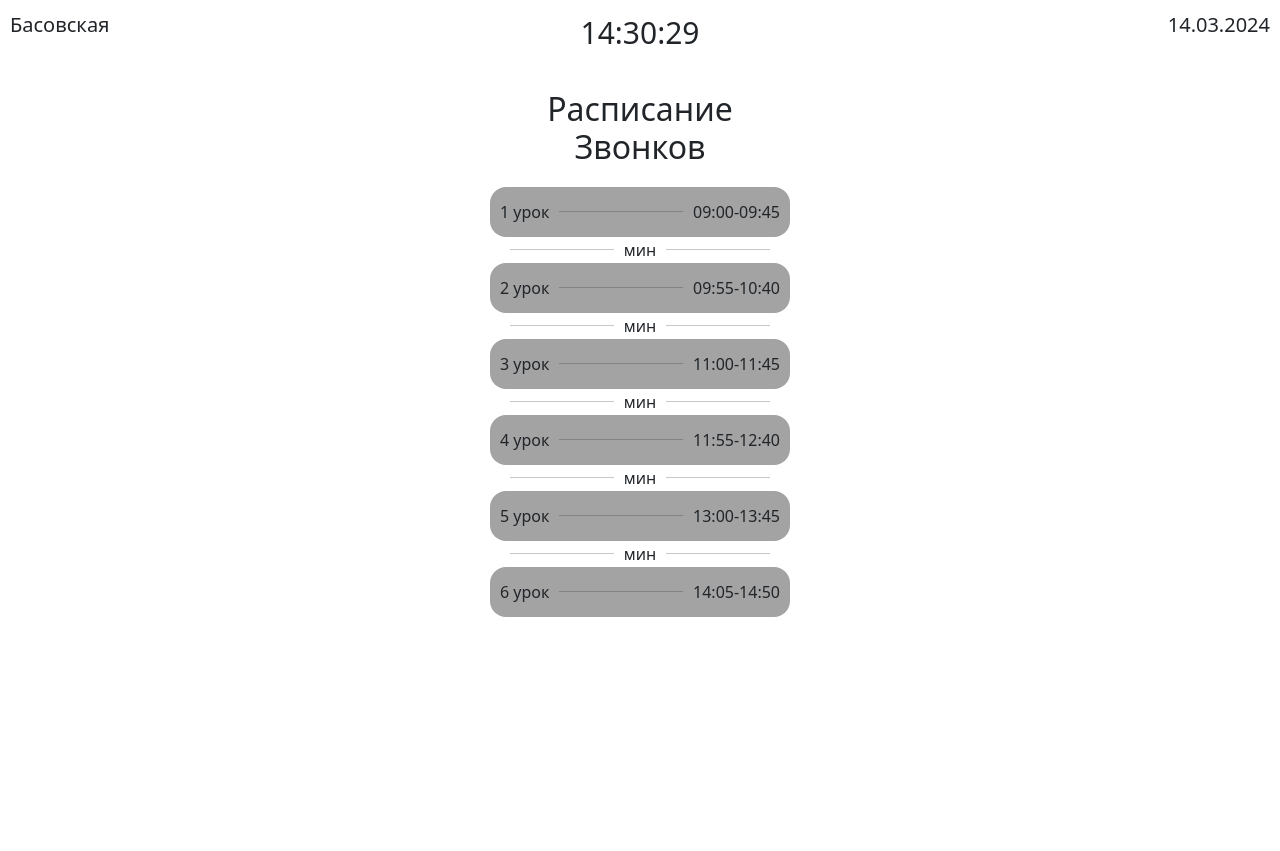
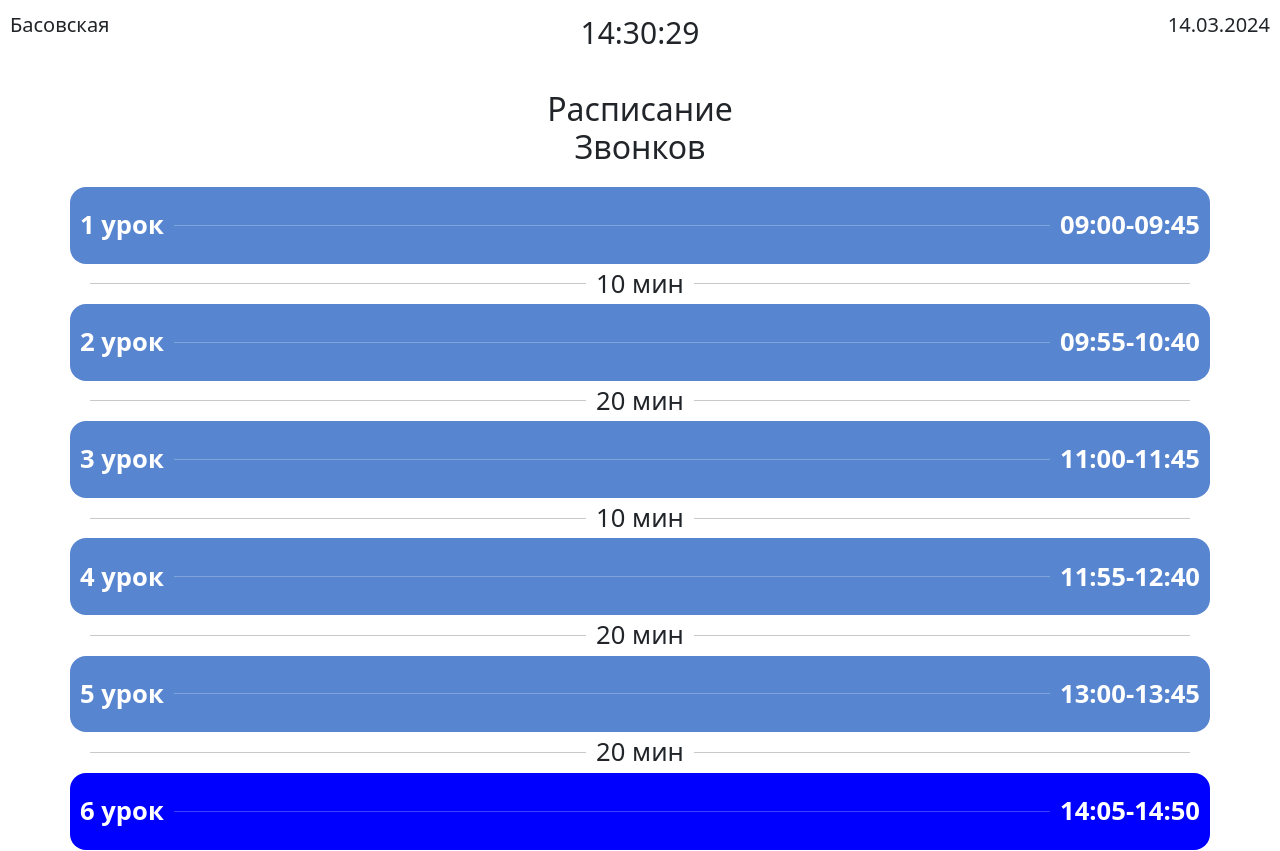
Before and after one commit to Leo-Volkov/Call, a Vue app: page / in a window 1280 px wide. Before the commit the page ends 800 px from the top, so only its background shows below. Built offline with nearby package versions, Linux system fonts and the light colour scheme.

Commit message:
Update UserApp.vue

```diff
--- a/src/views/UserApp.vue
+++ b/src/views/UserApp.vue
@@ -153,9 +153,27 @@ export default {
         },
 
         changeTime_counter(startTime, endTime) {
-            console.log(this.timeLesson);
-            console.log(startTime);
-            console.log(endTime);
+            // console.log(this.timeLesson);
+            // console.log(startTime);
+            // console.log(endTime);
+
+            // Разбиваем время на часы и минуты
+            const startParts = startTime.split(':');
+            const endParts = endTime.split(':');
+
+            // Преобразуем в минуты
+            const startMinutes = startParts[0] * 60 + parseInt(startParts[1]);
+            const endMinutes = endParts[0] * 60 + parseInt(endParts[1]);
+
+            // Вычисляем разницу
+            let difference = endMinutes - startMinutes;
+
+            // Обрабатываем отрицательную разницу
+            if (difference < 0) {
+                difference += 24 * 60;
+            }
+
+            return difference;
         },
 
         startTimer() {
@@ -166,9 +184,62 @@ export default {
         },
         CheckingZeroAdditionTime(getTupeDate) {
             if (getTupeDate < 10) {
-                return "0"
+                return "0" + getTupeDate
+            } else {
+                return getTupeDate
             }
+
+        },
+
+        color_selectionSchedule_event(index) {
+            let startTime;
+
+            if (index - 1 === -1) {
+                startTime = this.timeLesson[index].timeBeginning;
+            } else {
+                startTime = this.timeLesson[index - 1].timeEnd;
+            };
+
+            let endTime = this.timeLesson[index].timeEnd;
+
+
+            let time = `${this.CheckingZeroAdditionTime(this.date.getHours())}:${this.CheckingZeroAdditionTime(this.date.getMinutes())}`
+            // let time = `09:00`
+
+            // console.log(startTime); //для де-багинга
+            // console.log(endTime);
+            // console.log(time);
+            // console.log(`-`);
+
+            // Разбиваем время на часы и минуты
+            const startParts = startTime.split(':');
+            const endParts = endTime.split(':');
+            const timeParts = time.split(':');
+
+
+            // Преобразуем в минуты
+            const startMinutes = startParts[0] * 60 + parseInt(startParts[1]);
+            const endMinutes = endParts[0] * 60 + parseInt(endParts[1]);
+            const timeMinutes = timeParts[0] * 60 + parseInt(timeParts[1]);
+
+            // console.log(startMinutes);
+            // console.log(endMinutes);
+            // console.log(timeMinutes);
+
+
+            if (endMinutes <= timeMinutes) {
+                console.log("past");
+                return "past"
+            } else if (startMinutes <= timeMinutes && timeMinutes < endMinutes) {
+                console.log("active");
+                return "active"
+            } else if (startMinutes > timeMinutes) {
+                console.log("preceded");
+                return "preceded"
+            }
+            // console.log(`--------------`);
         }
+
     }
 }
 </script>
@@ -177,11 +248,11 @@ export default {
 
     <header class="row">
         <div class="name_college col">Басовская</div>
-        <div class="time col">{{ CheckingZeroAdditionTime(this.date.getHours()) }}{{ this.date.getHours() }}:{{
-            CheckingZeroAdditionTime(this.date.getMinutes()) }}{{ this.date.getMinutes() }}:{{
-            CheckingZeroAdditionTime(this.date.getSeconds()) }}{{ this.date.getSeconds() }}</div>
-        <div class="date col">{{ CheckingZeroAdditionTime(this.date.getDate()) }}{{ this.date.getDate() }}.{{
-            CheckingZeroAdditionTime(this.date.getMonth() + 1) }}{{ this.date.getMonth() + 1 }}.{{
+        <div class="time col">{{ CheckingZeroAdditionTime(this.date.getHours()) }}:{{
+            CheckingZeroAdditionTime(this.date.getMinutes()) }}:{{
+            CheckingZeroAdditionTime(this.date.getSeconds()) }}</div>
+        <div class="date col">{{ CheckingZeroAdditionTime(this.date.getDate()) }}.{{
+            CheckingZeroAdditionTime(this.date.getMonth() + 1) }}.{{
             this.date.getFullYear() }}</div>
     </header>
 
@@ -190,8 +261,8 @@ export default {
 
     <el-container class="schedule">
 
-        <div v-for=" (i, index) in timeLesson">
-            <el-row class="lesson container align-items-center">
+        <div v-for=" (i, index) in timeLesson" class="container">
+            <el-row class="lesson container align-items-center" :class="color_selectionSchedule_event(index)">
 
                 <div class="num_lesson col-auto">
                     {{ i.Lesson }} урок
@@ -209,7 +280,8 @@ export default {
                 <div class="col">
                     <hr>
                 </div>
-                <div class="col-auto"> {{ changeTime_counter(this.timeLesson[index].timeEnd, this.timeLesson[index + 1].timeBeginning)}} мин</div>
+                <div class="col-auto"> {{ changeTime_counter(this.timeLesson[index].timeEnd, this.timeLesson[index +
+            1].timeBeginning) }} мин</div>
                 <div class="col">
                     <hr>
                 </div>
@@ -272,8 +344,11 @@ header .date {
 .lesson,
 .change {
     min-width: 300px;
+    width: 100%;
     padding: 0 10px 0 10px;
     margin-bottom: 1px;
+
+    font-size: 2vw;
 }
 
 .lesson .col,
@@ -282,13 +357,15 @@ header .date {
 }
 
 .lesson {
-    background-color: rgb(163, 163, 163);
-    height: 50px;
+    color: #ffffff;
+    font-weight: 600;
+
+    height: 6vw;
     border-radius: 16px;
 }
 
 .change {
-    height: 24px;
+    height: 3vw;
 }
 
 .schedule {
@@ -300,4 +377,17 @@ header .date {
     justify-content: center;
     align-items: stretch;
 }
+
+/* подставные класы */
+.past {
+    background-color: rgb(87, 133, 208);
+}
+
+.active {
+    background-color: rgb(0, 0, 255);
+}
+
+.preceded {
+    background-color: rgb(255, 165, 0);
+}
 </style>
```
